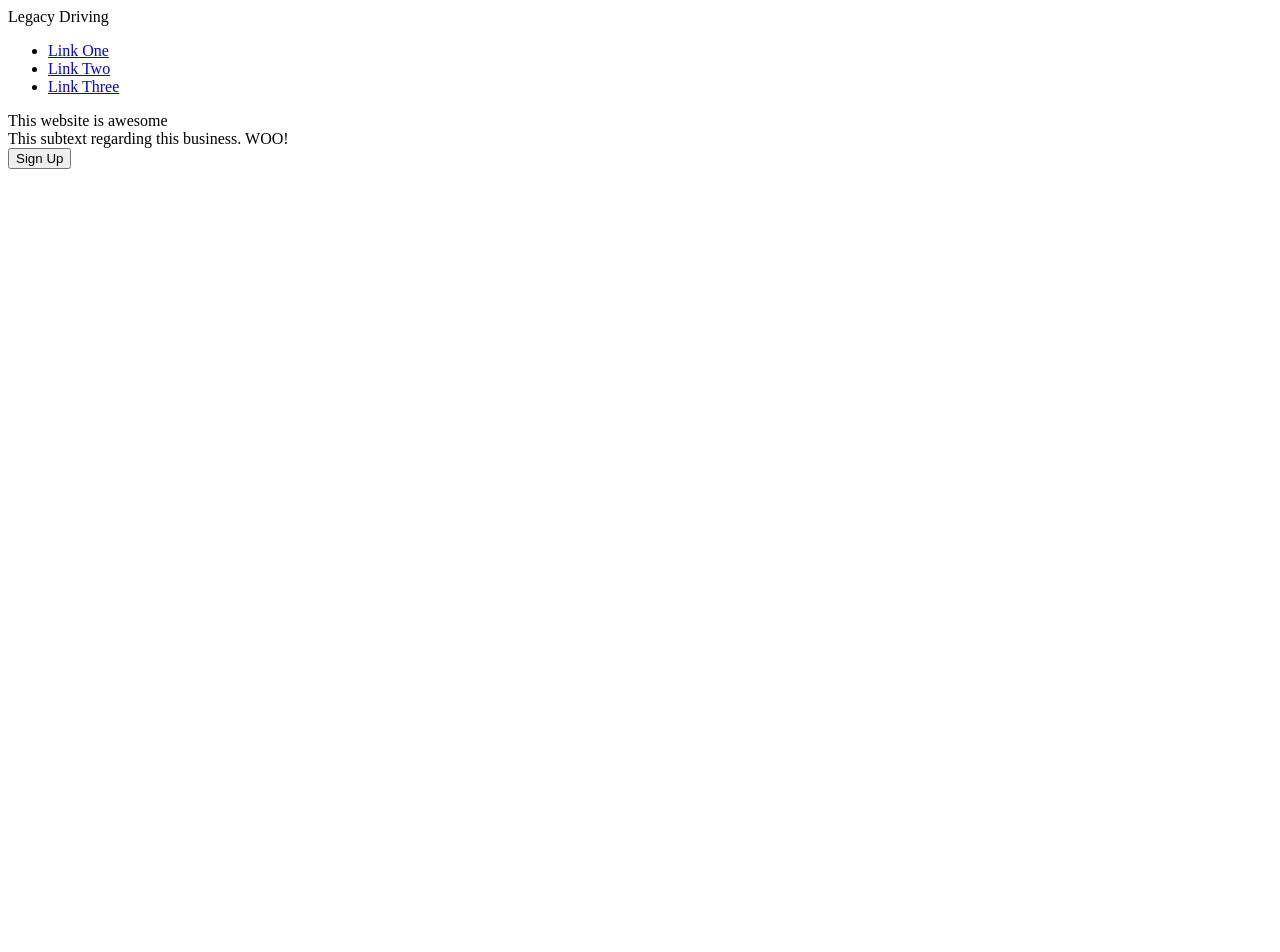
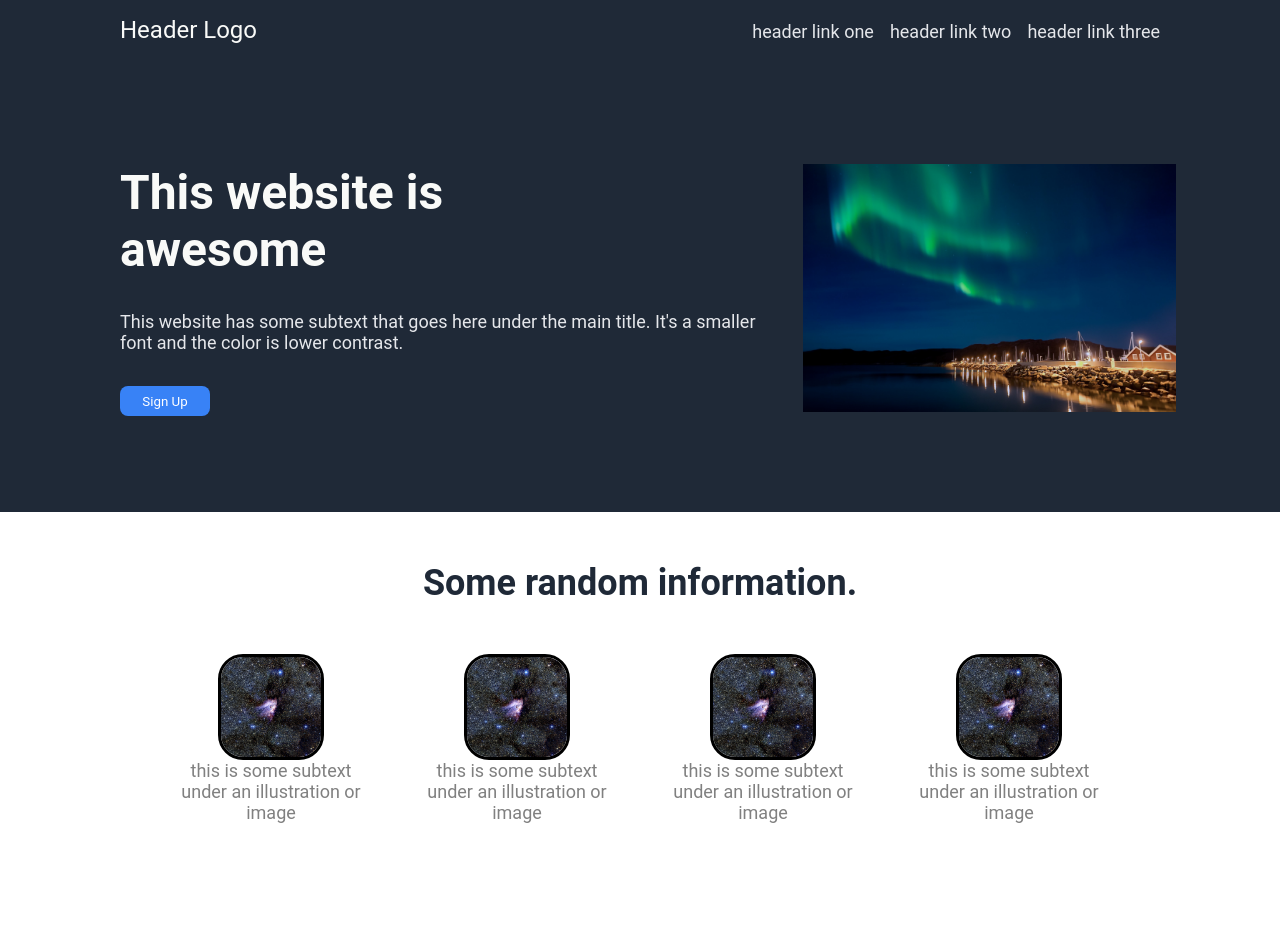
Before and after one commit to JMestre32/odin-landing-page, a plain HTML site: page index.html in a window 1280 px wide. Shown: the top 952 px of the page. Before the commit the page ends 800 px from the top, so only its background shows below. Drawn offline with Linux system fonts and the light colour scheme.

Commit message:
I FWEAKING DID IT

```diff
--- a/index.html
+++ b/index.html
@@ -4,23 +4,76 @@
     <meta charset="UTF-8">
     <meta name="viewport" content="width=device-width, initial-scale=1.0">
     <meta http-equiv="X-UA-Compatible" content="ie=edge">
-    <title>Legacy Driving Landing Page</title>
+    <title>Awesome Website</title>
     <link rel="stylesheet" href="style.css">
   </head>
   <body>
+
     <div class = "section-one">
-        <div class = "header"> Legacy Driving
-            <ul class = "header-links">
-                <li><a href = "#">Link One</a></li>
-                <li><a href = "#">Link Two</a></li>
-                <li><a href = "#">Link Three</a></li>
-            </ul>
+      <div class = "header">Header Logo
+        <ul class = "header-links">
+          <li><a href= "#">header link one</a></li>
+          <li><a href= "#">header link two</a></li>
+          <li><a href= "#">header link three</a></li>
+        </ul>
+      </div>
+
+      <div class = "section-one-content">
+        <div class = "section-one-content-left">
+          <div class = "big-content-left">This website is awesome</div>
+          <div class = "small-content-left">This website has some subtext that goes here under the main title. It's a smaller font and the color is lower contrast.</div>
+          <button id = "sign-up-one">Sign Up</button>
         </div>
-        <div class = "middle-one">
-            <div class = "middle-text">This website is awesome</div>
-            <div class = "subtitle-one">This subtext regarding this business. WOO!</div>
-            <button class = "sign-up-botton">Sign Up</button>
+        <div class = "section-one-content-right">
+          <img src="images/northern-lights-3847784_1920.jpg" alt="aurora borealis" id = "aurora">
         </div>
+      </div>
     </div>
+
+    <div class = "section-two">
+      <div class= "section-two-title">Some random information.</div>
+      <div class = "section-two-container">
+        <div class = "section-two-content">
+          <img src = "images/messier-17-1656071_1280.jpg" alt="starry sky" class = "rounded-square">
+          <div class = "section-two-text">this is some subtext under an illustration or image</div>
+        </div>
+        <div class = "section-two-content">
+          <img src = "images/messier-17-1656071_1280.jpg" alt="starry sky" class = "rounded-square">
+          <div class = "section-two-text">this is some subtext under an illustration or image</div>
+        </div>
+        <div class = "section-two-content">
+          <img src = "images/messier-17-1656071_1280.jpg" alt="starry sky" class = "rounded-square">
+          <div class = "section-two-text">this is some subtext under an illustration or image</div>
+        </div>
+        <div class = "section-two-content">
+          <img src = "images/messier-17-1656071_1280.jpg" alt="starry sky" class = "rounded-square">
+          <div class = "section-two-text">this is some subtext under an illustration or image</div>
+        </div>
+      </div>
+    </div>
+
+    <div class = "section-three">
+      <div class = "section-three-quote">
+        This is an inspiring quote, or a testimonial from a customer. Maybe it's just filling up space, or maybe people will actually read it. Who knows? All I know is that it looks nice.
+      </div>
+      <div class = "section-three-credit">
+        - Thor, God of Thunder
+      </div>
+    </div>
+
+    <div class = "section-four">
+      <div class = "section-four-box">
+        <div class = "right-stuff">
+          <div class = "box-call-to-action">Call to action! It's time!</div>
+          <div class = "box-subtitle">Sign up for our product by clicking that button right over there!</div>
+        </div>
+        <div class = "left-stuff">
+          <button id = "sign-up-two">Sign up</button>
+        </div>
+      </div>
+    </div>
+
+
+
   </body>
 </html>
--- a/style.css
+++ b/style.css
@@ -0,0 +1,219 @@
+body{
+    font-family: Roboto, sans-serif;
+    margin: 0;
+    display: flex;
+    flex-direction: column;
+}
+
+.section-one{
+    background-color: #1F2937;
+    padding: 16px 120px;
+}
+
+/* START of header content */
+.header{
+    color: #F9FAF8;
+    font-size: 24px;
+    display: flex;
+    justify-content: space-between;
+    align-items: center;
+    margin-bottom: 120px;
+}
+
+.header-links{
+    display: flex;
+}
+
+ul{
+    list-style: none;
+    gap: 16px;
+    margin: 0;
+    padding: 0;
+}
+
+a{
+    text-decoration: none;
+}
+
+/* END of header content */
+
+/* START of section one content */
+
+.big-content-left{
+    font-size: 48px;
+    font-weight: bolder;
+    color: #F9FAF8;
+    width: 400px;
+}
+
+
+a, .small-content-left{
+    color: #E5E7EB;
+    font-size: 18px;
+}
+
+
+#sign-up-one{
+    font-family: Roboto, sans-serif;
+    background-color: #3882F6;
+    color: white;
+    border: none;
+    border-radius: 8px;
+    padding: 0 16px;
+    width: 90px;
+    height: 30px;
+}
+
+.section-one-content{
+    display: flex;
+    justify-content: space-between;
+    margin-bottom: 80px;
+}
+
+.section-one-content-left{
+    display: flex;
+    flex-direction: column;
+    justify-content: space-between;
+
+}
+
+#aurora{
+    width: 500px;
+    height: auto;
+    max-width: 100%;
+    margin-left: 16px;
+}
+
+/* END of section one content */
+
+
+/*START of section two content */
+
+.section-two{
+    padding: 0 150px;
+}
+.section-two-title{
+    display: flex;
+    justify-content: center;
+    align-items: center;
+    font-size: 36px;
+    font-weight: bolder;
+    color: #1F2937;
+    margin-bottom: 50px;
+    margin-top: 50px;
+}
+
+.section-two-content{
+    display: flex;
+    justify-content: center;
+    align-items: center;
+    flex-direction: column;
+    flex-shrink: 0;
+}
+
+.section-two-text{
+    text-align: center;
+    max-width: 200px;
+    font-size: 18px;
+    color:gray;
+}
+
+.section-two-container{
+    display: flex;
+    align-items: center;
+    justify-content: space-evenly;
+    margin-bottom: 150px;
+    gap: 25px;
+}
+
+.rounded-square{
+    display: flex;
+    flex-shrink: 0;
+    border-style: solid;
+    border-color: black;
+    border-radius: 25px;
+    width: 100px;
+    height: 100px;
+}
+
+/* END of section two content */
+
+/* START of section three content */
+
+.section-three{
+    display: flex;
+    background-color: #E5E7EB;
+    flex-direction: column;
+    padding: 150px 150px;
+}
+
+.section-three-quote{
+    font-size: 36px;
+    font-weight: 1;
+    font-style: italic;
+    color:#1F2937;
+}
+
+.section-three-credit{
+    display: flex;
+    justify-content: end;
+    font-size: 18px;
+    font-weight: bold;
+    color: #1F2937;
+}
+
+/* END of section three content */
+
+
+/* START of section four content */
+
+.section-four{
+    display: flex;
+    justify-content: center;
+    align-items: center;
+    padding: 80px 80px;
+}
+
+.section-four-box{
+    background-color: #3882F6;
+    width: 800px;
+    height: 130px;
+    border-radius: 10px;
+    display: flex;
+    justify-content: space-between;
+    align-items: center;
+    padding: 16px 48px;
+}
+
+.right-stuff{
+    display: flex;
+    flex-direction: column;
+    padding: 0 16px;
+    color: white;
+}
+
+.box-call-to-action{
+    font-size: 24px;
+    font-weight: bold;
+}
+
+.box-subtitle{
+    font-size: 16px;
+    font-weight: 1;
+}
+
+.left-stuff{
+    display: flex;
+    justify-content: center;
+    align-items: center;
+    padding: 0 16px;
+}
+
+#sign-up-two{
+    background-color: #3882F6;
+    border-color: white;
+    border-style: solid;
+    color: white;
+    border-radius: 8px;
+    padding: 10px 20px;
+}
```
Also changed, not shown: images/messier-17-1656071_1280.jpg (added), images/northern-lights-3847784_1920.jpg (added).
